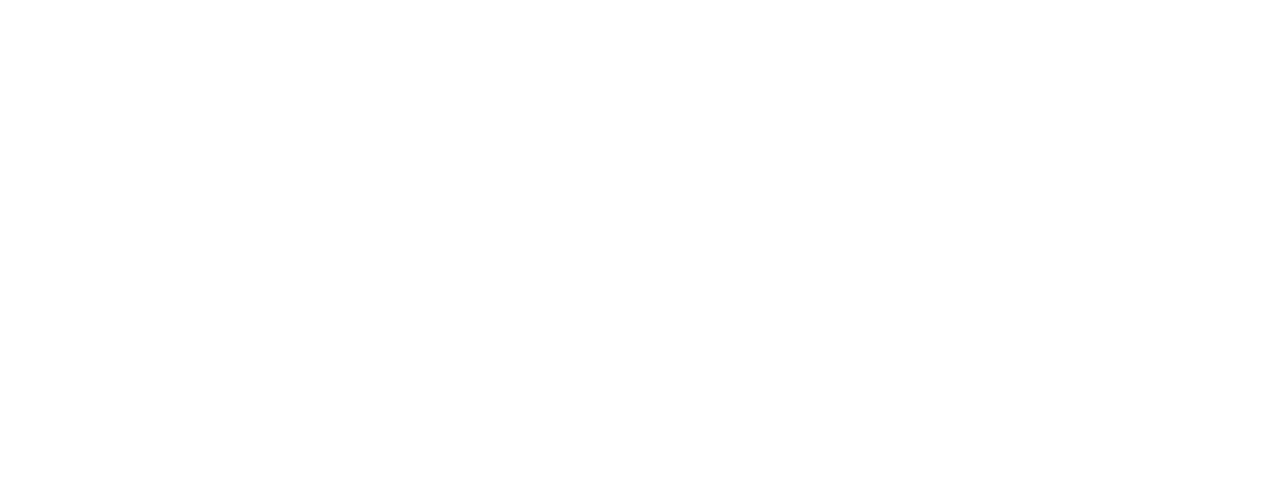
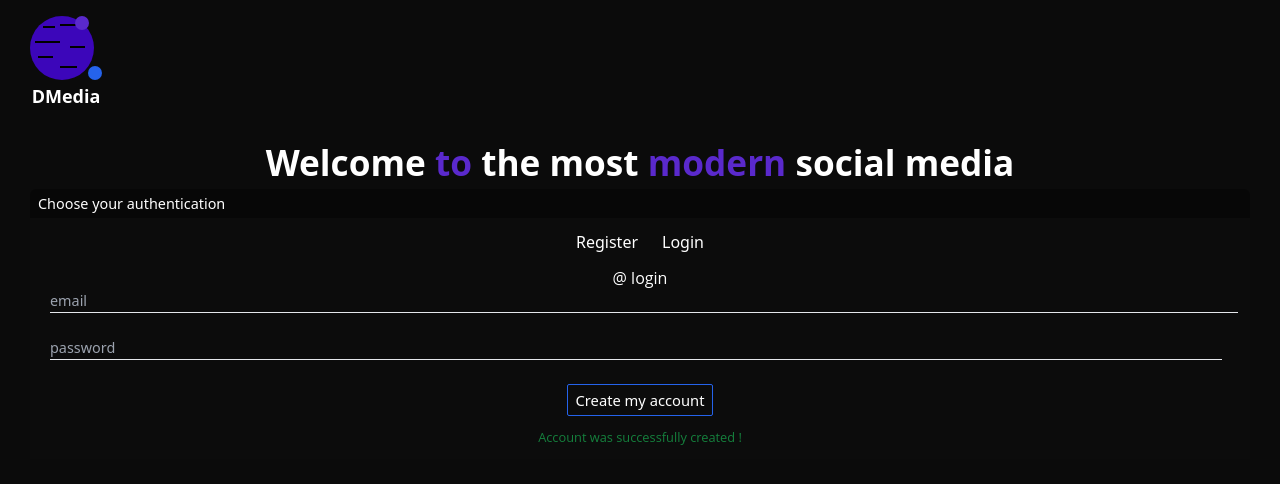
Before and after one commit to dennisdingo28/DMedia, a React (Create React App) app: page /auth in a window 1280 px wide. Before the commit this address had no page. Shown: the top 484 px of the page. Built offline with nearby package versions, Linux system fonts and the light colour scheme; the HTML template or start-up script is replaced by a standard one.

Commit message:
authentication page

```diff
--- a/src/App.css
+++ b/src/App.css
@@ -119,5 +119,5 @@
     }
 }
 .welcomeMessage{
-      text-shadow: 0px 0px 6px #4b2cb0;
+    text-shadow: 0px 0px 6px #4b2cb0;
 }
--- a/src/App.js
+++ b/src/App.js
@@ -1,16 +1,14 @@
 import './App.css';
 import {BrowserRouter as Router, Routes, Route} from 'react-router-dom';
-import Login from './components/Login';
 import Home from './components/Home';
-
+import Authenticate from './components/Authenticate';
 
 function App() {
-
   return (
     <Router>
       <Routes>
         <Route path="/" element={<Home/>}/>
-        <Route path="/login" element={<Login/>}/>
+        <Route path="/auth" element={<Authenticate/>}/>
       </Routes>
     </Router>
   );
--- /dev/null
+++ b/src/components/Authenticate.jsx
@@ -0,0 +1,98 @@
+import React, { useState } from 'react'
+import Logo from './Logo'
+
+const Authenticate = () => {
+
+    const [showPassword,setShowPassword] = useState(false);
+  return (
+    <div className='authWrapper'>
+        <div className='authContainer bg-[#0b0b0b] min-h-screen text-white'>
+
+            <div className='parent-container'>
+                {/*navbar*/}
+                <div className='navbarContainer py-4 flex items-center justify-between'>
+                    <div className='cursor-pointer'>
+                        <Logo/>
+                    </div>
+                    <div className='moreContainer'>
+                        <i className='bi bi-chevron-down cursor-pointer'></i>
+                    </div>
+                </div>
+
+                {/*hero*/}
+                <div className='mt-10'>
+                    <h1 className='text-[2.2em] font-Open font-bold text-center'>Welcome <span className='text-darkViolet'>to</span> the most <span className='text-darkViolet'>modern</span> social media</h1>
+
+                    <div className='authenticationWrapper'>
+                        <div className='authenticationContainer'>
+                            <div className='bg-[#070707] px-2 py-1 rounded-t-md'>
+                                <p className='font-Noto text-[.9em] font-thin'>Choose your authentication</p>
+                            </div>
+
+                            <div className='authWrapper'>
+                                <div className='authContainer bg-[#0c0c0c] p-3'>
+                                    <div className='flex items-center justify-center gap-6'>
+                                        <p className='font-thin cursor-pointer relative after:content-[""] after:h-[1.6px] after:bg-darkBlue after:absolute after:bottom-[-3px] after:left-[50%] after:translate-x-[-50%] after:w-[0px] hover:after:w-[100%] after:duration-[.20s]'>Register</p>
+                                        <p className='font-thin cursor-pointer relative after:content-[""] after:h-[1.6px] after:bg-darkBlue after:absolute after:bottom-[-3px] after:left-[50%] after:translate-x-[-50%] after:w-[0px] hover:after:w-[100%] after:duration-[.20s]'>Login</p>
+                                    </div>
+                                    <div className='registerContainer mt-3 hidden'>
+                                        <p className='text-center lowercase font-Open'>@ register</p>
+
+                                        <div className='registerForm flex flex-col gap-6'>
+                                            <div className='usernameContainer flex items-center gap-2'>
+                                                <i className='bi bi-person'></i>
+                                                <input type="text" placeholder='username' className='text-[.9em] bg-transparent outline-none border-b w-[100%]'/>
+                                            </div>
+                                            <div className='emailContainer flex items-center gap-2'>
+                                                <i className='bi bi-envelope'></i>
+                                                <input type="email" placeholder='email' className='text-[.9em] bg-transparent outline-none border-b w-[100%]'/>
+                                            </div>
+                                            <div className='passwordContainer flex items-center gap-2'>
+                                                <i className='bi bi-shield'></i>
+                                                <input type="password" placeholder='username' className='text-[.9em] bg-transparent outline-none border-b w-[100%]'/>
+                                            </div>
+                                            <div className='submitContainer text-center'>
+                                                <button className='bg-transparent border font-Noto rounded-sm text-[.92em] border-darkBlue px-2 py-1 hover:bg-darkBlue duration-[.25s]'>Create my account</button>
+                                                <p className='formStatus text-[.8em] font-Open mt-3 text-green-700'>Account was successfully created !</p>
+                                            </div>
+                                        </div>
+                                    </div>
+
+                                    <div className='loginContainer'>
+                                        <p className='text-center mt-3 lowercase font-Open'>@ login</p>
+                                            <div className='loginForm flex flex-col gap-6'>
+
+                                                <div className='emailContainer flex items-center gap-2'>
+                                                    <i className='bi bi-envelope'></i>
+                                                    <input type="email" placeholder='email' className='text-[.9em] bg-transparent outline-none border-b w-[100%]'/>
+                                                </div>
+                                                <div className='passwordContainer flex items-center gap-2'>
+                                                    <i className='bi bi-shield'></i>
+                                                    <input type={showPassword ? "text":"password"} placeholder='password' className='text-[.9em] bg-transparent outline-none border-b w-[100%]'/>
+                                                    {showPassword ? <i onClick={()=>setShowPassword(false)} className="bi bi-eye cursor-pointer hover:bg-gray-800 duration-[.10s] px-1 rounded-full"></i>:<i onClick={()=>setShowPassword(true)} className="bi bi-eye-slash cursor-pointer hover:bg-gray-800 duration-[.10s] px-1 rounded-full"></i>}
+                                                </div>
+                                                <div className='submitContainer text-center'>
+                                                    <button className='bg-transparent border font-Noto rounded-sm text-[.92em] border-darkBlue px-2 py-1 hover:bg-darkBlue duration-[.25s]'>Create my account</button>
+                                                    <p className='formStatus text-[.8em] font-Open mt-3 text-green-700'>Account was successfully created !</p>
+                                                </div>
+                                            </div>
+                                    </div>
+
+
+                                </div>
+
+                            </div>
+                        </div>
+
+                    </div>
+                </div>
+
+            </div>
+
+
+        </div>
+    </div>
+  )
+}
+
+export default Authenticate
--- a/src/components/Login.jsx
+++ /dev/null
@@ -1,51 +0,0 @@
-import React, { useState } from 'react'
-import Logo from './Logo'
-
-const Login = () => {
-  const [showPassword,setShowPassword] = useState(false);
-  return (
-    <div className='min-h-[100vh] bg-darkColor text-white'>
-      <div className='contentWrapper parent-container flex flex-col min-h-screen'>
-
-        <div className='navbar flex items-center justify-between py-4'>
-          <div className='cursor-pointer'>
-            <Logo/>
-          </div>
-          <div>
-            <i className="bi bi-chevron-down"></i>
-          </div>
-        </div>
-        <h1 className='welcomeMessage text-center text-[2.3em] mt-10 font-medium'>Welcome to the most modern social media application.</h1>
-        <div className='hero flex-1 flex items-center justify-center'>
-          <div className='loginForm w-[100%] flex flex-col'>
-            <div className='loginWrapper bg-[#090909] rounded-md p-3 flex flex-col'>
-             <h2 className='font-Open mb-4 text-[1.4em] font-bold text-start'>Log in and start exploring</h2>
-              <div className='loginForm flex flex-col gap-5'>
-                <div className='emailForm flex items-center gap-3'>
-                  <i className="bi bi-envelope-at"></i>
-                  <input type="email" className='bg-transparent w-[100%] outline-none' placeholder='email'/>
-                </div>
-                <div className='passwordForm flex items-center gap-3'>
-                  <i className="bi bi-shield-lock-fill"></i>
-                  <input type={!showPassword ? "password":"text"} className='bg-transparent w-[100%] outline-none' placeholder='password'/>
-                  {!showPassword ? <i className="bi bi-eye-slash cursor-pointer hover:bg-gray-800 rounded-sm px-1 duration-[.25s]" onClick={e=>setShowPassword(true)}></i>:<i className="bi bi-eye cursor-pointer hover:bg-gray-800 rounded-sm px-1 duration-[.25s]" onClick={e=>setShowPassword(false)}></i>}
-                </div>
-              </div>
-              <div className='mt-6 text-center'>
-                <button className='bg-darkPurple px-3 py-1 rounded-sm hover:shadow-[0px_0px_5px_#4b2cb0] font-medium font-Open lowercase duration-[.10s] active:scale-[.90]'>Login Me</button>
-              </div>
-            </div>
-          </div>
-        </div>
-
-        <div className='footer'>
-          <p>Footer here</p>
-        </div>
-
-      </div>
-
-    </div>
-  )
-}
-
-export default Login
--- a/src/components/Logo.jsx
+++ b/src/components/Logo.jsx
@@ -36,7 +36,7 @@
 
             </div>
 
-            <h1 className='font-Open font-bold text-center text-[18px] textLogo left-[50%] ml-1 -translate-x-[50%] -bottom-[30px] absolute'>DMedia</h1>
+            <h1 className='font-Open font-bold text-center text-[18px] textLogo left-[50%] ml-1 -translate-x-[50%] -bottom-[30px] absolute text-white'>DMedia</h1>
 
         </div>
 
```
